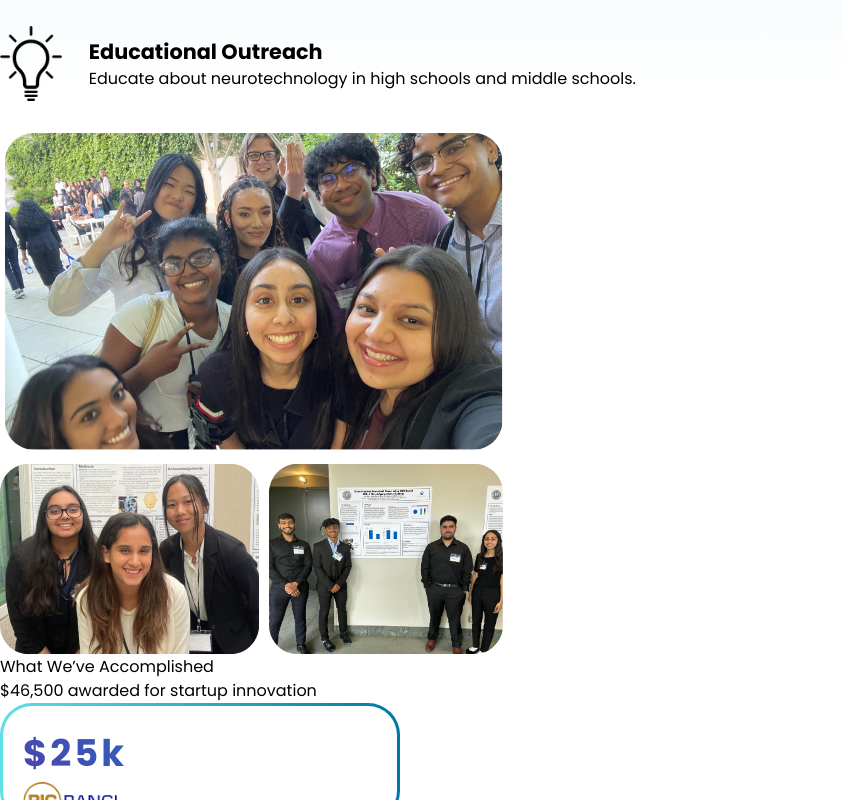
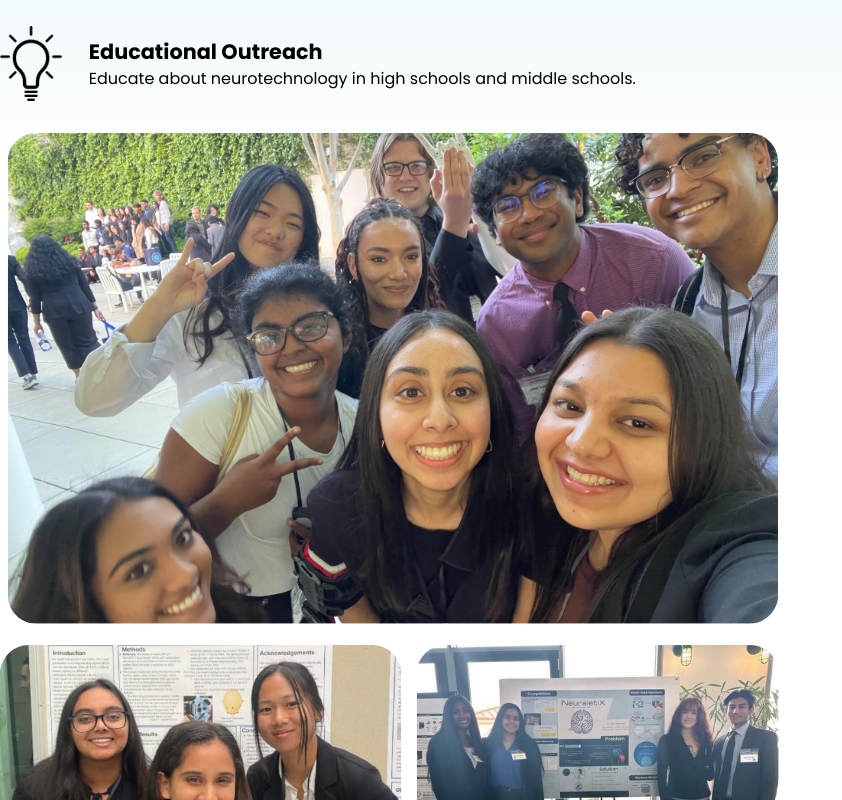
Before and after one commit to Kylie-Lallak/neurotech-web-dev-2024, a React (Vite) app: page /about in a window 1280 px wide. Shown: the part 1000-1800 px from the top of the page, without its empty margins (0-842 px from the left). Built offline with nearby package versions, Linux system fonts and the light colour scheme.

Commit message:
updated about us image

```diff
--- a/src/pages/About.jsx
+++ b/src/pages/About.jsx
@@ -5,7 +5,7 @@ import About1 from '../assets/images/aboutIcon1.png';
 import About2 from '../assets/images/aboutIcon2.png';
 import About3 from '../assets/images/aboutIcon3.png';
 import About4 from '../assets/images/aboutIcon4.png';
-import WhatImg from '../assets/images/whatimage.png';
+import AboutImg from '../assets/images/aboutImg.png';
 import BigBang from '../assets/images/bigbang.svg';
 import Plasma from '../assets/images/plasma.png';
 import BlackStone from '../assets/images/blackstone.png';
@@ -85,7 +85,7 @@ export default function About() {
 
                 </div>
 
-                <img src={WhatImg} className='h-auto max-w-[380px] lg:max-w-none' />
+                <img src={AboutImg} className='h-auto max-w-[380px] lg:max-w-[500px]' />
 
             </div>
 
--- a/src/pages/Home.jsx
+++ b/src/pages/Home.jsx
@@ -2,7 +2,7 @@ import React from 'react'
 import '../assets/styles/Home.css'
 
 import Arrow from '../assets/images/arrow.png'
-import HomeImage from '../assets/images/homeImage.png'
+
 import Home2 from '../assets/images/home2.png'
 
 export default function Home() {
```
Also changed, not shown: src/assets/images/aboutImg.png (added), src/assets/images/homeImage.png (deleted).
